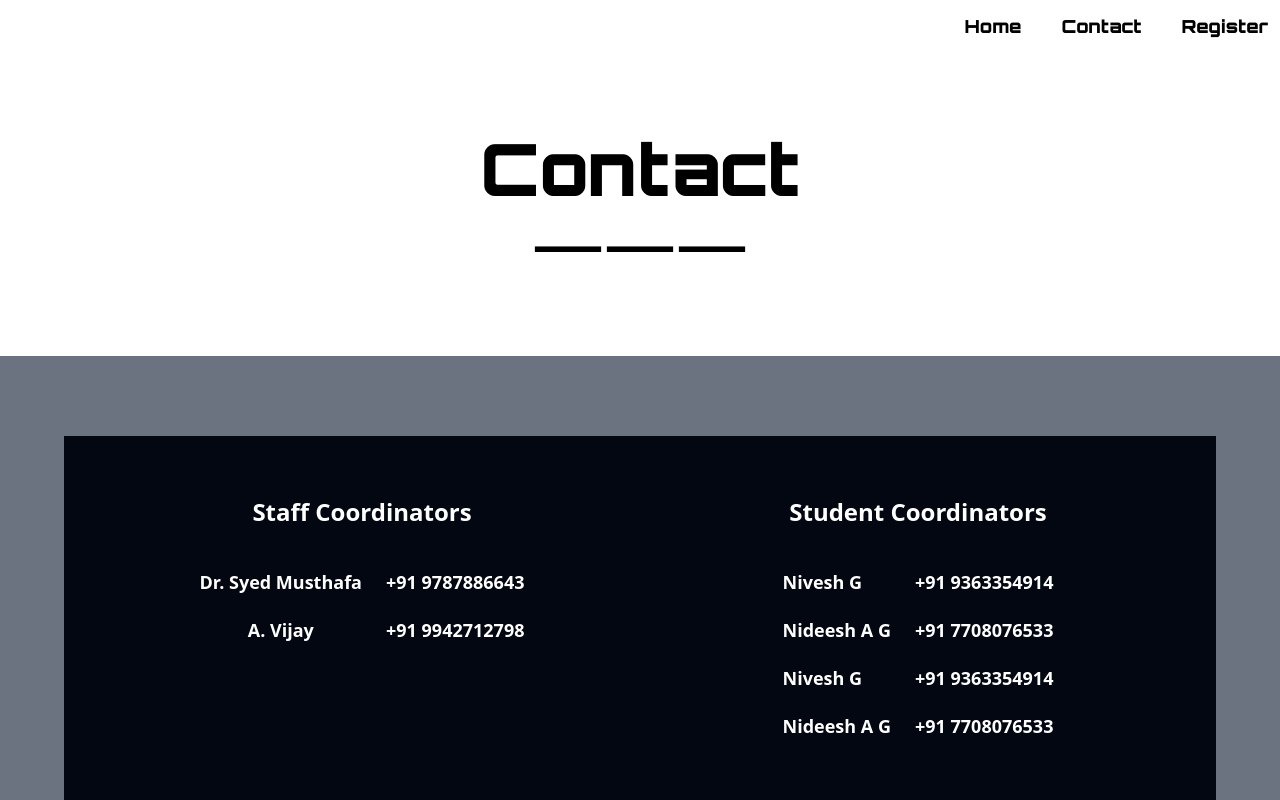
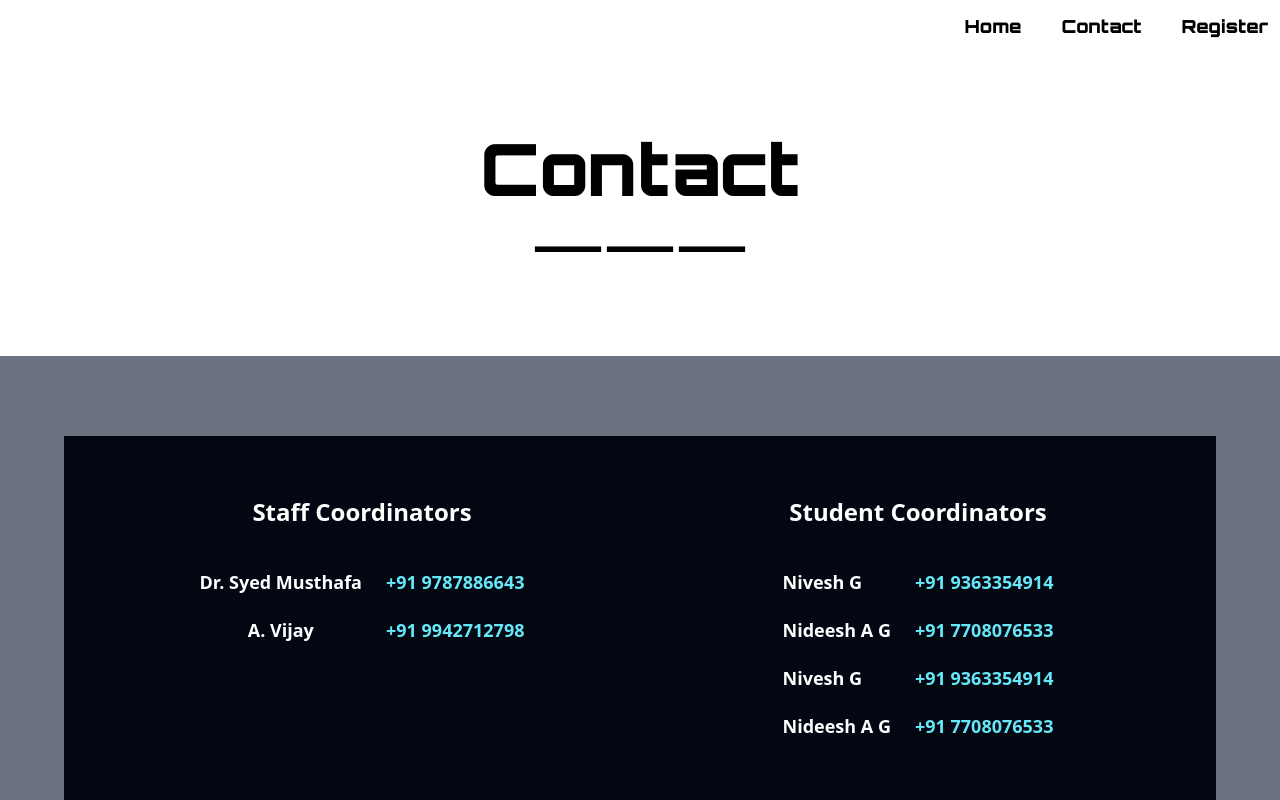
Before and after one commit to sivasankar-s/hackathon-website, a React (Vite) app: page /contact in a window 1280 px wide. Shown: the top 800 px of the page. Built offline with nearby package versions, Linux system fonts and the light colour scheme; a web font is replaced by a local one.

Commit message:
favicon 404 page tel colors

```diff
--- a/index.html
+++ b/index.html
@@ -2,7 +2,7 @@
 <html lang="en">
   <head>
     <meta charset="UTF-8" />
-    <link rel="icon" type="image/svg+xml" href="/vite.svg" />
+    <link rel="icon" type="image/svg+xml" href="/C.svg" />
     <link rel="preconnect" href="https://fonts.googleapis.com">
     <link rel="preconnect" href="https://fonts.gstatic.com" crossorigin>
     <link href="https://fonts.googleapis.com/css2?family=Orbitron:wght@900&display=swap" rel="stylesheet">
--- a/src/pages/Contact.jsx
+++ b/src/pages/Contact.jsx
@@ -26,8 +26,8 @@ const Contact = () => {
                     </div>
 
                     <div className='flex flex-col gap-y-5'>
-                        <Link className='text-lg font-semibold' to='tel:9787886643'>+91 9787886643</Link>
-                        <Link className='text-lg font-semibold' to='tel:9942712798'>+91 9942712798</Link>
+                        <Link className='text-lg font-semibold text-cyan-300' to='tel:9787886643'>+91 9787886643</Link>
+                        <Link className='text-lg font-semibold text-cyan-300' to='tel:9942712798'>+91 9942712798</Link>
                     </div>
                     </div>
 
@@ -47,10 +47,10 @@ const Contact = () => {
                         </div>
 
                         <div className='flex flex-col gap-y-5'>
-                            <Link className='text-lg font-semibold' to='tel:9363354914'>+91 9363354914</Link>
-                            <Link className='text-lg font-semibold' to='tel:7708076533'>+91 7708076533</Link>
-                            <Link className='text-lg font-semibold' to='tel:9363354914'>+91 9363354914</Link>
-                            <Link className='text-lg font-semibold' to='tel:7708076533'>+91 7708076533</Link>
+                            <Link className='text-lg font-semibold text-cyan-300' to='tel:9363354914'>+91 9363354914</Link>
+                            <Link className='text-lg font-semibold text-cyan-300' to='tel:7708076533'>+91 7708076533</Link>
+                            <Link className='text-lg font-semibold text-cyan-300' to='tel:9363354914'>+91 9363354914</Link>
+                            <Link className='text-lg font-semibold text-cyan-300' to='tel:7708076533'>+91 7708076533</Link>
                         </div>
                     </div>
 
--- a/src/route.jsx
+++ b/src/route.jsx
@@ -3,6 +3,7 @@ import Home from "./pages/Home";
 import Contact from "./pages/Contact";
 
 const router = createBrowserRouter([
+    {path:"*", element: <Home />},
     {path:"/", element: <Home />},
     {path:"/contact", element: <Contact />},
 ])
```
Also changed, not shown: public/C.svg (added).
